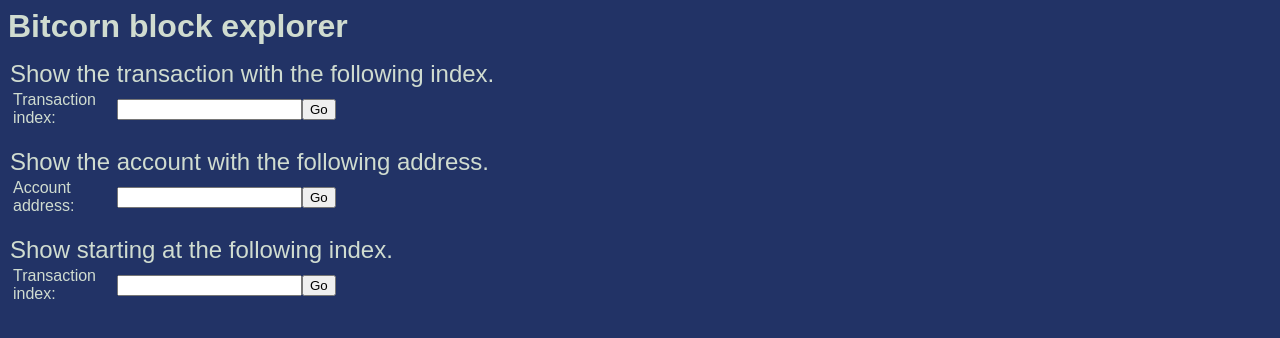
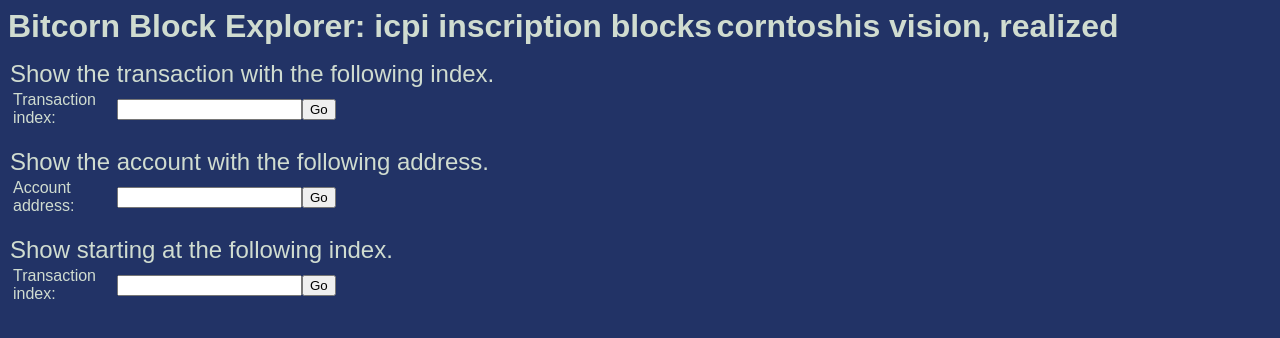
Before and after one commit to Bitcorn-labs/Icpi-explorer, a website built with webpack: page src/sneed_explorer_frontend/src/index.html in a window 1280 px wide. Built offline with nearby package versions, Linux system fonts and the light colour scheme.

Commit message:
Update index.html

```diff
--- a/src/sneed_explorer_frontend/src/index.html
+++ b/src/sneed_explorer_frontend/src/index.html
@@ -19,7 +19,8 @@
         <button type="submit">Click Me!</button>
       </form>
       <section id="greeting"></section-->
-      <b id="topbar" class="titlebar">Bitcorn block explorer</b>
+      <b id="topbar" class="titlebar">Bitcorn Block Explorer: icpi inscription blocks</b>
+      <b id="topbar" class="titlebar">corntoshis vision, realized</b>
       <section id="dashboard" style="visibility: visible; position:absolute; top: 60px; left: 10px;">
         <b class="sectionheader">Show the transaction with the following index.</b>
         <table width="95%">
```
